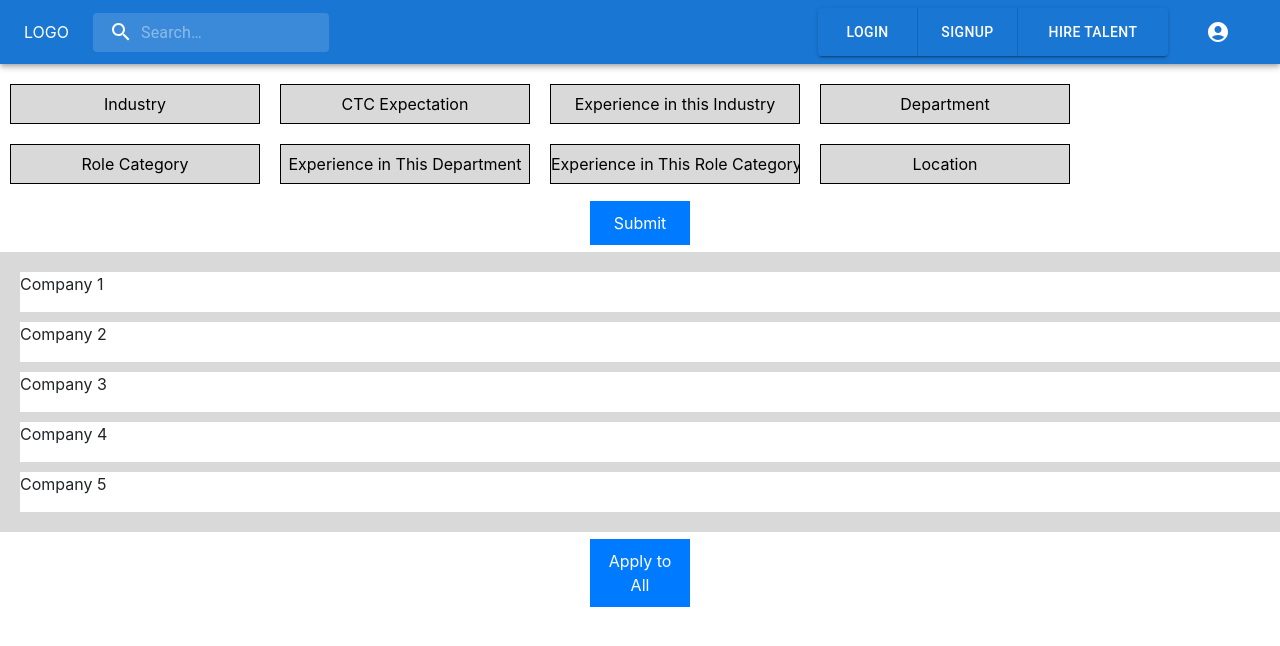
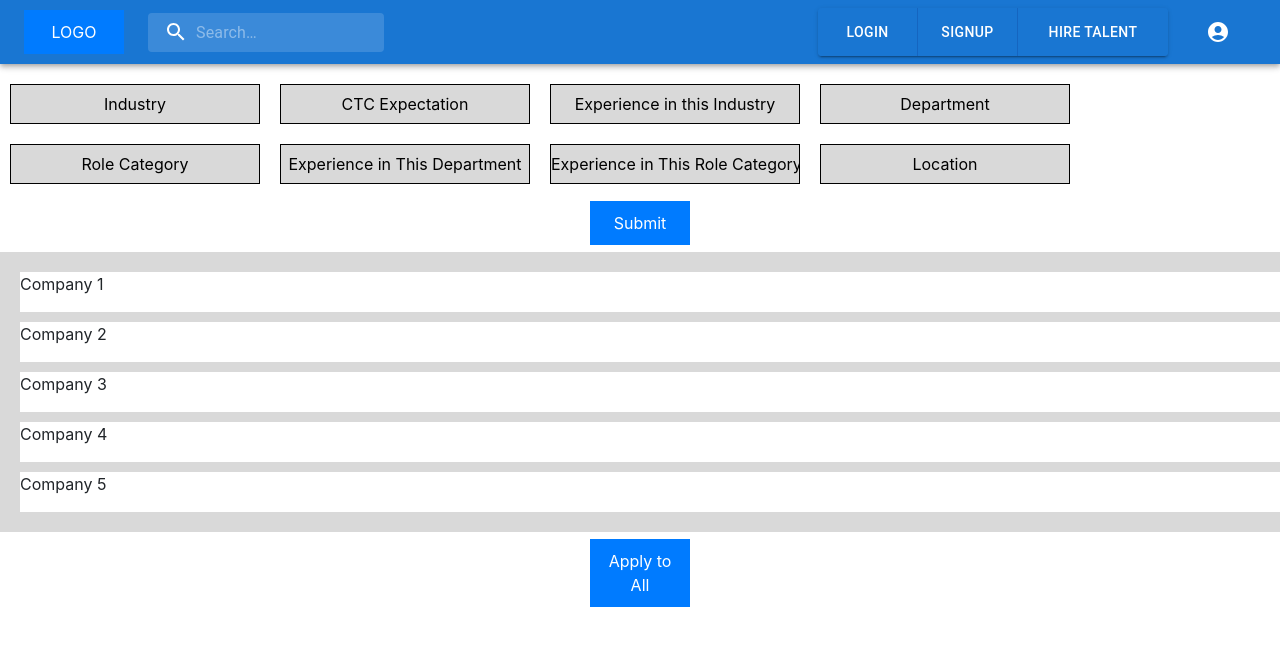
Before and after one commit to hilfee-founder/hilfee-webapp, a React (Create React App) app: page / in a window 1280 px wide. Shown: the top 646 px of the page. Built offline with nearby package versions, Linux system fonts and the light colour scheme.

Commit message:
update_ui

```diff
--- a/src/Components/Hr/Hrlogin.js
+++ b/src/Components/Hr/Hrlogin.js
@@ -61,7 +61,7 @@ export default function SignIn() {
 
           if (data.success) {
             console.log("Login successful:", data.message);
-            navigate("/Hrprofile");
+            navigate("/hr/profile");
           } else {
             console.error("Login failed:", data.message);
           }
--- a/src/Components/Nav.js
+++ b/src/Components/Nav.js
@@ -80,8 +80,13 @@ const Nav = () => {
     navigate('/hr/signup')
   }
 
+  const linkToProfile =()=>{
+    navigate('/profile')
+  }
+
   const handleProfileMenuOpen = (event) => {
     setAnchorEl(event.currentTarget);
+
   };
 
   const handleMobileMenuClose = () => {
@@ -114,7 +119,7 @@ const Nav = () => {
       open={isMenuOpen}
       onClose={handleMenuClose}
     >
-      <MenuItem onClick={handleMenuClose}>Profile</MenuItem>
+      <MenuItem onClick={linkToProfile}>Profile</MenuItem>
       <MenuItem onClick={handleMenuClose}>Applied Jobs</MenuItem>
       <MenuItem onClick={handleMenuClose}>Log Out</MenuItem>
     </Menu>
@@ -172,11 +177,15 @@ const Nav = () => {
     </Menu>
   );
 
+  const linkToHome = ()=>{
+    navigate('/')
+  }
+
   return (
     <Box sx={{ flexGrow: 1, marginBottom:"10px"}}>
       <AppBar position="static">
         <Toolbar>
-           LOGO
+           <button onClick={linkToHome}>LOGO</button>
           <Typography
             variant="h6"
             noWrap
--- a/src/Components/video resume/recordVideo.js
+++ b/src/Components/video resume/recordVideo.js
@@ -3,6 +3,7 @@ import '../Assets/Styles/videoresume.css';
 // import { DefaultPlayer as Video } from 'react-html5video';
 // import ReactPlayer from 'react-player';
 import RecordRTC from 'recordrtc';
+import Nav from '../Nav';
 
 function RecordVideo() {
     const [file, setFile] = useState(null);
@@ -210,6 +211,7 @@ function RecordVideo() {
 
     return (
         <div>
+            <Nav />
             <div className='container mainBox'>
                 <div>
                     {file || recordedBlob ?
@@ -337,7 +339,7 @@ function RecordVideo() {
                             )
                         })}
                     </li>
-                    <br/>
+                    <br />
                     <li>
                         {feedback}
 
```
